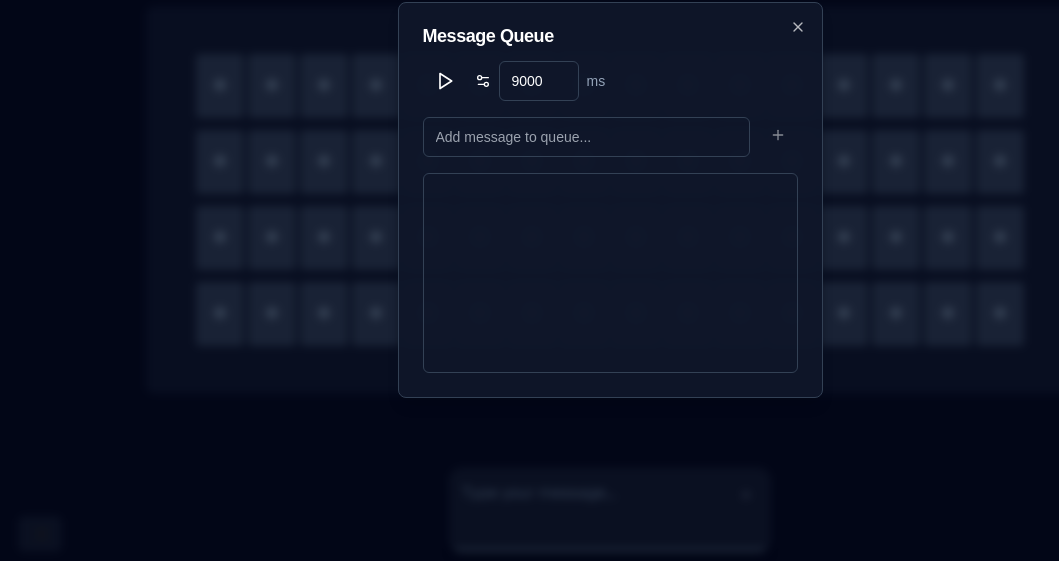
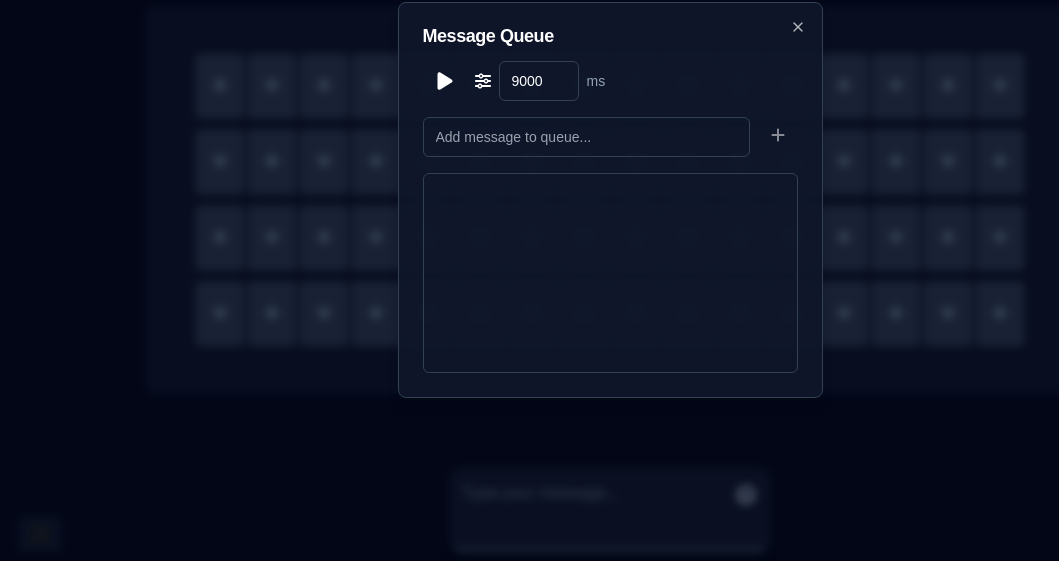
Before and after one commit to pixelczar/split-flap-display, a Next.js app: page / in a window 1280 px wide. Both pictures are taken after a click on the button 70 px from the left and 734 px from the top of the page. Shown: the part 200-761 px from the top of the page, without its empty margins (30-1089 px from the left). Built offline with nearby package versions, Linux system fonts and the light colour scheme.

Commit message:
trying to debug a few thigns. switched icons

```diff
--- a/components/split-flap-display.tsx
+++ b/components/split-flap-display.tsx
@@ -1,6 +1,14 @@
 import React, { useState, useEffect, useCallback } from 'react';
 import { Button } from './ui/button';
-import { ArrowUpCircle, Play, Pause, List, X, Settings2, Plus } from 'lucide-react';
+import { FontAwesomeIcon } from '@fortawesome/react-fontawesome';
+import {
+  faArrowCircleUp,
+  faPlay,
+  faPause,
+  faSliders,
+  faXmark,
+  faPlus
+} from '@fortawesome/free-solid-svg-icons';
 import {
   Dialog,
   DialogContent,
@@ -204,10 +212,18 @@ const SplitFlapDisplay = () => {
               size="sm"
               className="bg-slate-800/30 hover:bg-slate-700/30 backdrop-blur-sm"
             >
-              <List className="h-5 w-5" />
+              <FontAwesomeIcon icon={faSliders} className="h-5 w-5" />
             </Button>
           </DialogTrigger>
-          <DialogContent className="sm:max-w-[425px] bg-slate-900/95 text-white border-slate-700">
+          <DialogContent className="sm:max-w-[425px] bg-slate-900/95 text-white border-slate-700
+            animate-fade-in
+            data-[state=open]:animate-in data-[state=closed]:animate-out
+            data-[state=closed]:fade-out-0 data-[state=open]:fade-in-0
+            data-[state=closed]:zoom-out-95 data-[state=open]:zoom-in-95
+            data-[state=closed]:slide-out-to-left-1/2 data-[state=open]:slide-in-from-left-1/2
+            data-[state=closed]:slide-out-to-top-[48%] data-[state=open]:slide-in-from-top-[48%]
+            duration-300 transition-all"
+          >
             <DialogHeader>
               <DialogTitle>Message Queue</DialogTitle>
             </DialogHeader>
@@ -220,13 +236,13 @@ const SplitFlapDisplay = () => {
                   className="hover:bg-slate-700/30"
                 >
                   {isPlaying ? (
-                    <Pause className="h-5 w-5" />
+                    <FontAwesomeIcon icon={faPause} className="h-5 w-5" />
                   ) : (
-                    <Play className="h-5 w-5" />
+                    <FontAwesomeIcon icon={faPlay} className="h-5 w-5" />
                   )}
                 </Button>
                 <div className="flex items-center space-x-2 text-sm">
-                  <Settings2 className="h-4 w-4 text-white" />
+                  <FontAwesomeIcon icon={faSliders} className="h-4 w-4 text-white" />
                   <Input
                     type="number"
                     value={interval}
@@ -254,7 +270,7 @@ const SplitFlapDisplay = () => {
                   className="hover:bg-slate-700/30"
                   disabled={!newQueueMessage.trim()}
                 >
-                  <Plus className="h-4 w-4" />
+                  <FontAwesomeIcon icon={faPlus} className="h-4 w-4" />
                 </Button>
               </div>
 
@@ -276,7 +292,7 @@ const SplitFlapDisplay = () => {
                         size="sm"
                         className="h-6 w-6 hover:bg-slate-700/30 "
                       >
-                        <X className="h-4 w-4" />
+                        <FontAwesomeIcon icon={faXmark} className="h-4 w-4" />
                       </Button>
                     </div>
                   ))}
@@ -310,7 +326,7 @@ const SplitFlapDisplay = () => {
             <Button
               onClick={handleSubmit}
               variant="ghost"
-              size="sm"
+              size="icon"
               disabled={!inputText.trim()}
               className="absolute right-2 top-8 h-8 w-8 -translate-y-[22px] transition-all
                        bg-transparent hover:bg-blue-500/10 disabled:hover:bg-transparent
@@ -318,7 +334,7 @@ const SplitFlapDisplay = () => {
                        data-[eligible=true]:bg-blue-500/10 text-slate-400 data-[eligible=true]:text-blue-400"
               data-eligible={!!inputText.trim()}
             >
-              <ArrowUpCircle className="h-5 w-5 transition-colors duration-200
+              <FontAwesomeIcon icon={faArrowCircleUp} className="h-5 w-5 transition-colors duration-200
                                       data-[eligible=true]:text-blue-400
                                       group-hover:text-blue-200 group-disabled:group-hover:text-slate-400 group-disabled:cursor-not-allowed" />
             </Button>
--- a/package.json
+++ b/package.json
@@ -9,6 +9,8 @@
     "lint": "next lint"
   },
   "dependencies": {
+    "@fortawesome/free-solid-svg-icons": "^6.6.0",
+    "@fortawesome/react-fontawesome": "^0.2.2",
     "@radix-ui/react-accordion": "^1.2.1",
     "@radix-ui/react-alert-dialog": "^1.1.2",
     "@radix-ui/react-aspect-ratio": "^1.1.0",
--- a/tailwind.config.ts
+++ b/tailwind.config.ts
@@ -8,7 +8,25 @@ const config = {
     './app/**/*.{ts,tsx}',
     './src/**/*.{ts,tsx}',
   ],
-  // ... rest of the config
+  theme: {
+    extend: {
+      keyframes: {
+        "fade-in": {
+          "0%": { opacity: "0" },
+          "100%": { opacity: "1" },
+        },
+        "zoom-in": {
+          "0%": { transform: "scale(95%)" },
+          "100%": { transform: "scale(100%)" },
+        },
+      },
+      animation: {
+        "fade-in": "fade-in 300ms ease-out",
+        "zoom-in": "zoom-in 300ms ease-out",
+      },
+    },
+  },
+  plugins: [require("tailwindcss-animate")],
 } satisfies Config
 
 export default config
```
Also changed, not shown: 1 other file (tests, documents, lock files or other folders).
